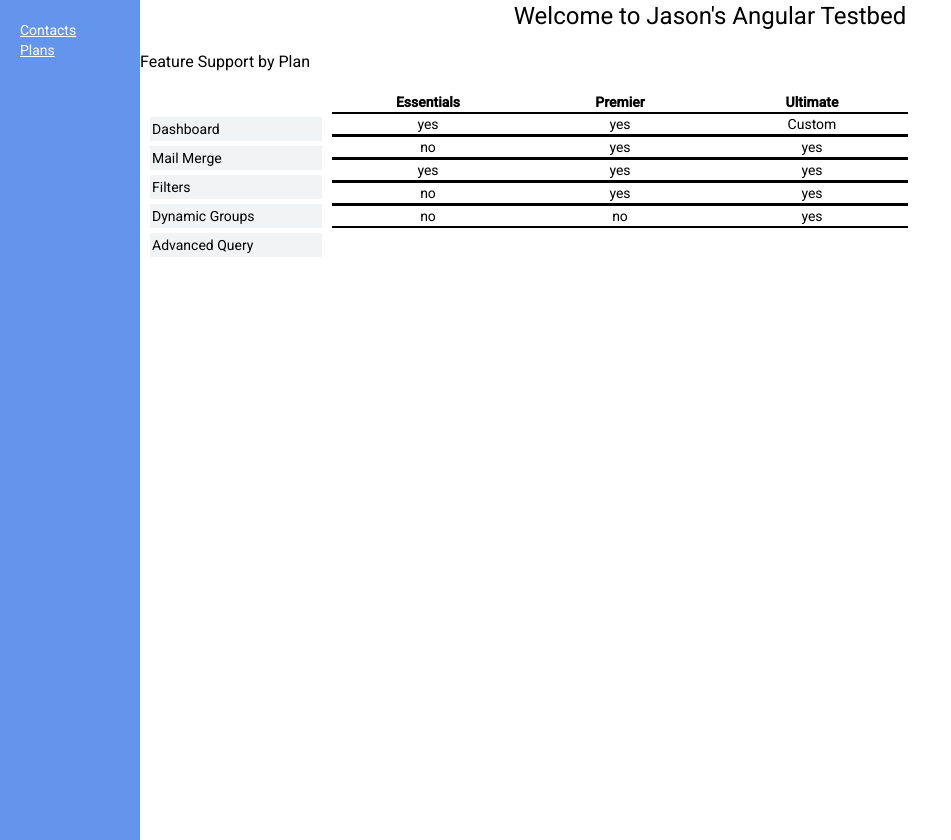
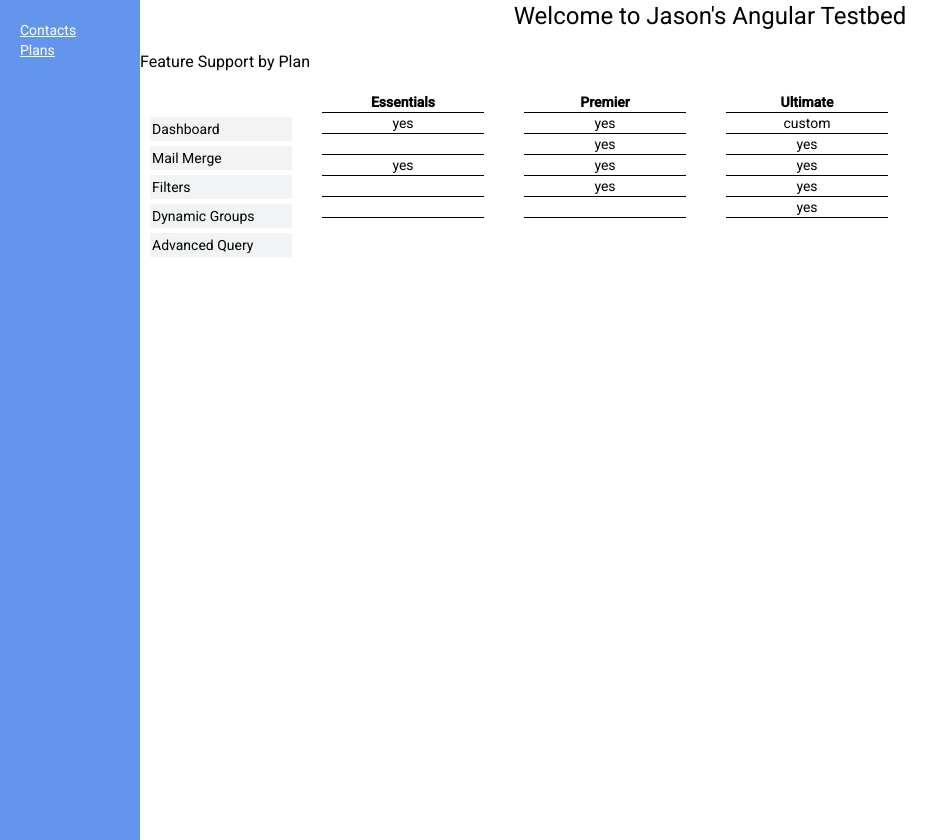
Before and after one commit to jasonpjones/AngularTestBed, an Angular app: page /plans in a window 1280 px wide. Shown: the whole page, without its empty margins (0-951 px from the left). Built offline with nearby package versions, Linux system fonts and the light colour scheme.

Commit message:
mo betta

```diff
--- a/src/app/plan/plan.component.html
+++ b/src/app/plan/plan.component.html
@@ -11,13 +11,18 @@
 
   <div *ngFor="let plan of planFeatures$ | async" class="plan-lane">
     <div class="plan-header">{{plan.planName}}</div>
-    <div *ngFor="let featureSupport of plan.featureSupport" class="feature-support">
-      <div [ngSwitch] = "featureSupport.support">
-        <div *ngSwitchCase="0" class="feature-support feature-support-yes">yes</div>
-        <div *ngSwitchCase="1" class="feature-support">no</div>
-        <div *ngSwitchCase="2" class=feature-support>Custom</div>
-      </div>
-    </div>
+
+    <ul>
+      <li *ngFor="let featureSupport of plan.featureSupport" class="feature-support" [ngSwitch]="featureSupport.support">
+        <div *ngSwitchCase="0" class="feature-support-yes">yes</div>
+        <div *ngSwitchCase="1">&nbsp;</div>
+        <div *ngSwitchCase="2">custom</div>
+      </li>
+    </ul>
+
+
+
+
   </div>
 
 
--- a/src/app/plan/plan.component.less
+++ b/src/app/plan/plan.component.less
@@ -1,3 +1,9 @@
+
+ul {
+  list-style: none;
+  margin: 0;
+  padding: 0;
+}
 
 .plan-feature-container {
   display: flex;
@@ -17,6 +23,7 @@
 .plan-lane {
   flex: 1;
   text-align: center;
+  margin: 0 20px;
 }
 
 .plan-header
```
